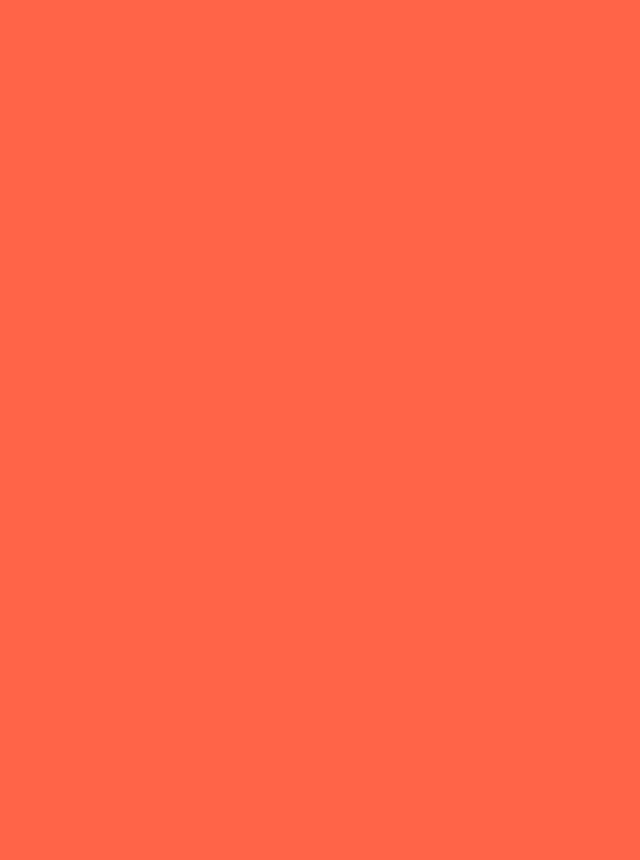
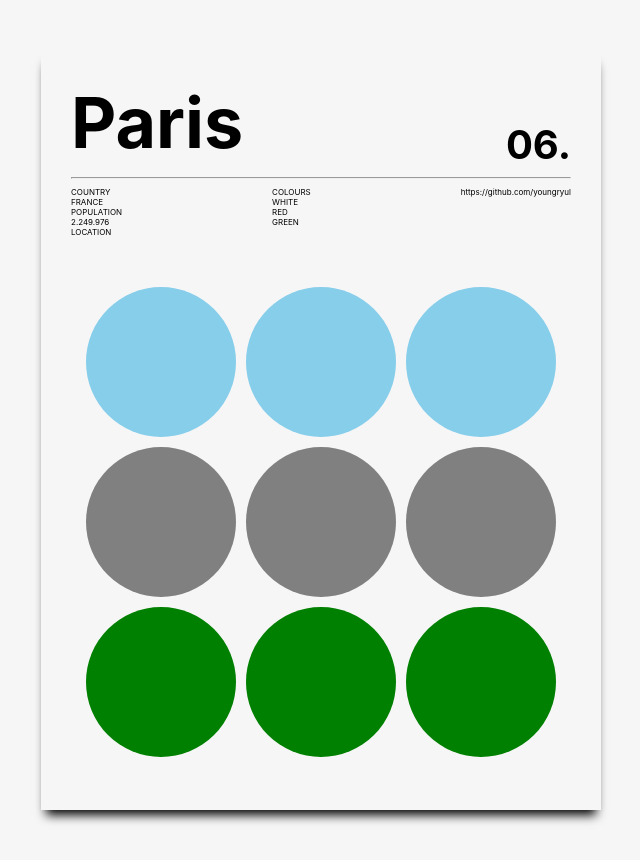
Before and after one commit to youngryul/css-layout-master, a website built with Vite: page index.html in a window 1280 px wide. Shown: the whole page, without its empty margins (319-959 px from the left). Before the commit the page ends 800 px from the top, so only its background shows below. Built offline with nearby package versions, Linux system fonts and the light colour scheme.

Commit message:
11/12 poster 과제 구현

```diff
--- a/index.html
+++ b/index.html
@@ -4,8 +4,44 @@
     <meta charset="UTF-8" />
     <meta name="viewport" content="width=device-width, initial-scale=1.0" />
     <link rel="stylesheet" href="./style.css" />
-    <title>CSS Layout Masterclass</title>
+    <title>Poster</title>
   </head>
   <body>
+    <div class="poster">
+      <div class="title_box">
+        <span class="title">Paris</span>
+        <span class="number">06.</span>
+      </div>
+      <hr />
+      <div class="text_box">
+        <div class="text1">
+          <span>COUNTRY</span>
+          <span>FRANCE</span>
+          <span>POPULATION</span>
+          <span>2.249.976</span>
+          <span>LOCATION</span>
+        </div>
+       <div class="text1">
+         <span>COLOURS</span>
+         <span>WHITE</span>
+         <span>RED</span>
+         <span>GREEN</span>
+       </div>
+        <div class="text1">
+          <span>https://github.com/youngryul</span>
+        </div>
+      </div>
+      <div class="circle">
+        <div class="sky"></div>
+        <div class="sky"></div>
+        <div class="sky"></div>
+        <div class="grey"></div>
+        <div class="grey"></div>
+        <div class="grey"></div>
+        <div class="green"></div>
+        <div class="green"></div>
+        <div class="green"></div>
+      </div>
+    </div>
   </body>
 </html>
--- a/style.css
+++ b/style.css
@@ -1,3 +1,77 @@
 body {
-  background-color: tomato;
+  background-color: #f6f6f6;
+  padding: 50px 25px;
+  font-family: -apple-system, BlinkMacSystemFont, 'Segoe UI', Roboto, Oxygen,
+  Ubuntu, Cantarell, 'Open Sans', 'Helvetica Neue', sans-serif;
+  max-width: 770px;
+  width: 100%;
+  margin: 0 auto;
+  display: flex;
+  justify-content: center;
 }
+
+.poster {
+  width: 500px;
+  height: 700px;
+  box-shadow: 0 10px 10px -5px;
+  padding: 30px;
+}
+
+.title_box {
+  display: flex;
+  flex-direction: row;
+  justify-content: space-between;
+}
+
+.title {
+  font-size: 70px;
+  font-weight: bold;
+}
+
+.number {
+  font-size: 40px;
+  margin-top: 40px;
+  font-weight: bold;
+}
+
+.text_box {
+  display: flex;
+  font-size: 8px;
+  justify-content: space-between;
+}
+
+
+.text1 {
+  display: flex;
+  flex-direction: column;
+}
+
+.circle {
+  display: flex;
+  flex-flow: row wrap;
+  justify-content: center;
+  align-items: center;
+  margin-top: 50px;
+  gap: 10px;
+}
+
+.sky {
+  background-color: skyblue;
+  width: 150px;
+  height: 150px;
+  border-radius: 100px;
+}
+
+.grey {
+  background-color: gray;
+  width: 150px;
+  height: 150px;
+  border-radius: 100px;
+}
+
+.green {
+  background-color: green;
+  width: 150px;
+  height: 150px;
+  border-radius: 100px;
+}
```
